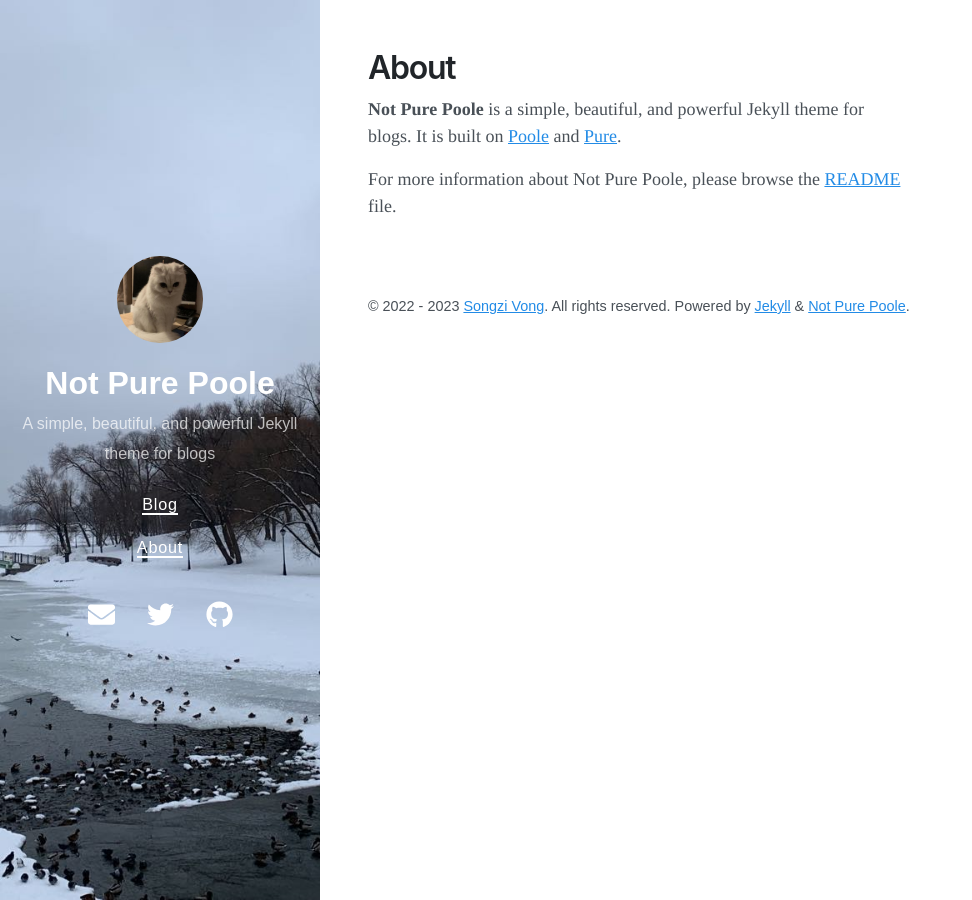
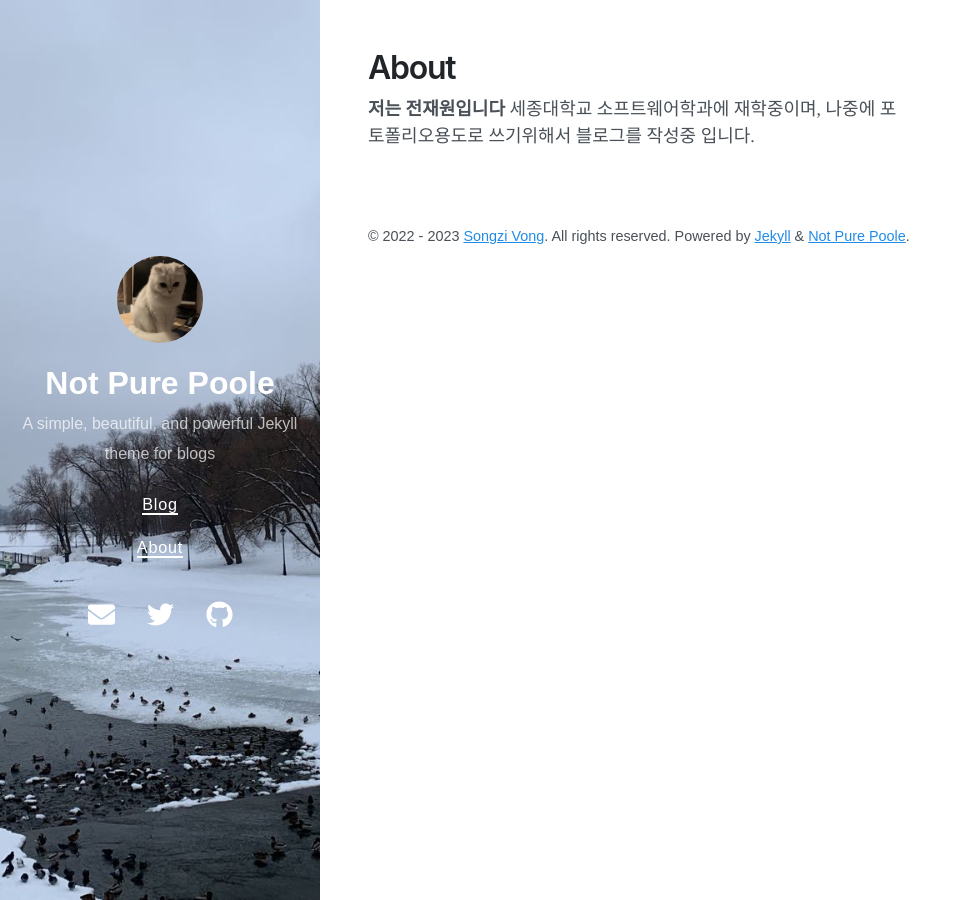
Before and after one commit to sopipc167/sopipc167.github.io, a Jekyll site: the page built from about.md, in a window 1280 px wide. Shown: the whole page, without its empty margins (0-972 px from the left). Built offline with Jekyll 4.4.1, drawn with Linux system fonts in a browser that asks for light colours; nearby versions of some CDN libraries.

Commit message:
about을 자기소개로 바꿈
ㅈㄱㄴ

```diff
--- a/about.md
+++ b/about.md
@@ -3,6 +3,5 @@ layout: page
 title: About
 ---
 
-**Not Pure Poole** is a simple, beautiful, and powerful Jekyll theme for blogs. It is built on [Poole](https://github.com/poole/poole) and [Pure](https://purecss.io/).
-
-For more information about Not Pure Poole, please browse the [README](https://github.com/vszhub/not-pure-poole) file.
+**저는 전재원입니다**
+세종대학교 소프트웨어학과에 재학중이며, 나중에 포토폴리오용도로 쓰기위해서 블로그를 작성중 입니다.
```
Also changed, not shown: about.markdown (deleted, +0 -18 lines).
